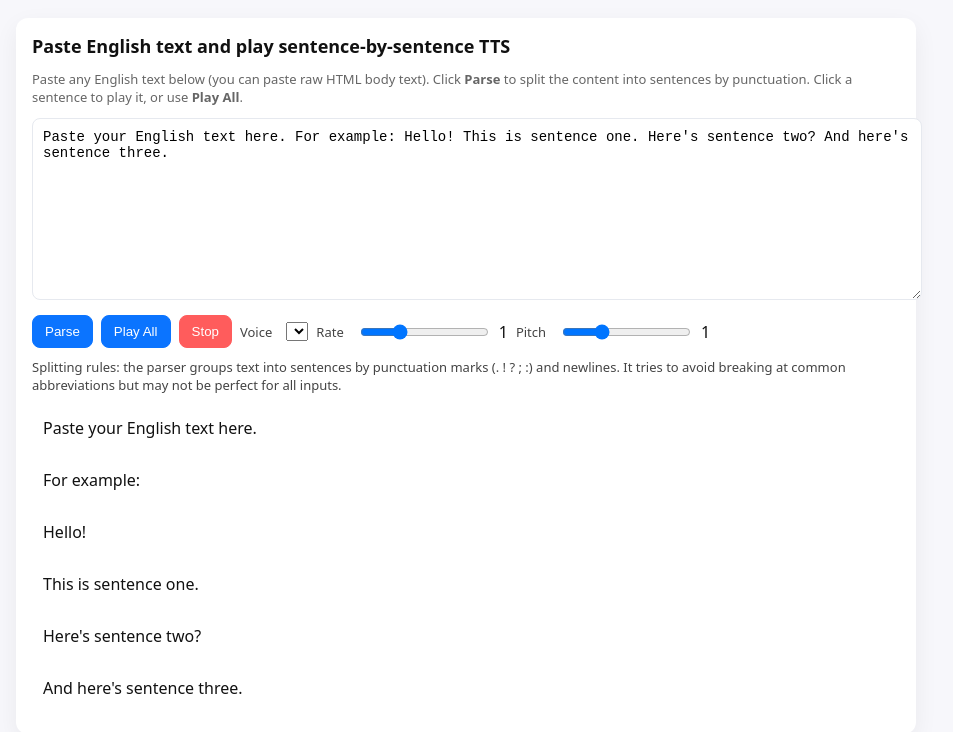
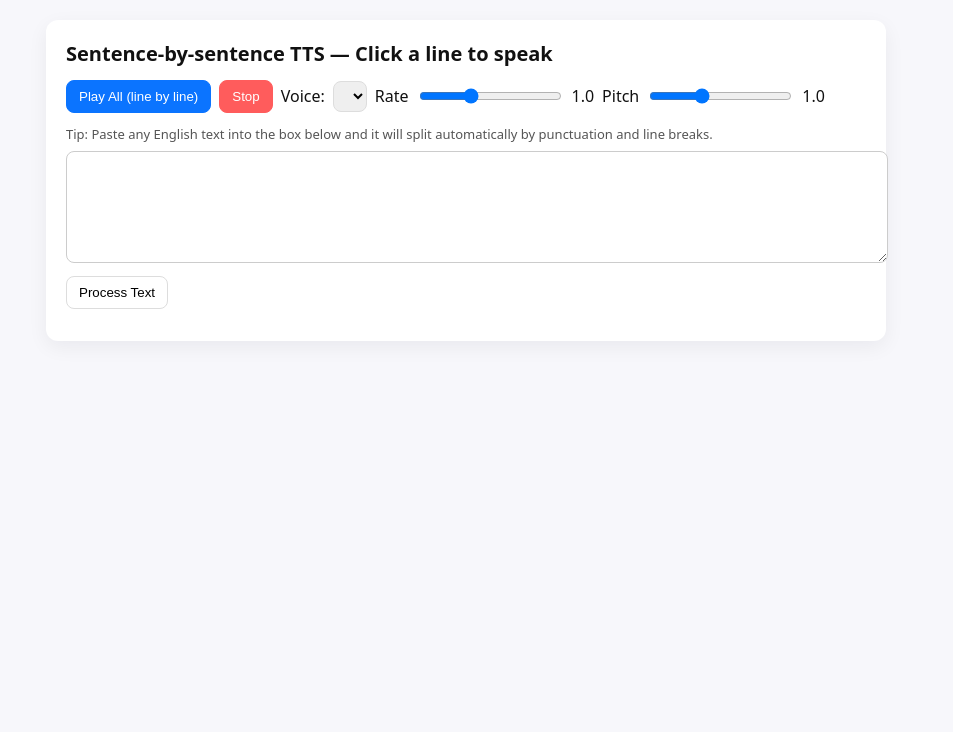
Before and after one commit to fdxzhen/InitialDemo, a plain HTML site: page en/index.html in a window 1280 px wide. Both pictures are taken after a click on the button "Stop". Shown: the whole page, without its empty margins (174-1127 px from the left). Drawn offline with Linux system fonts and the light colour scheme.

Commit message:
change more 5 6

```diff
--- a/en/index.html
+++ b/en/index.html
@@ -3,86 +3,68 @@
 <head>
     <meta charset="utf-8" />
     <meta name="viewport" content="width=device-width,initial-scale=1" />
-    <title>Sentence TTS — Paste & Play</title>
+    <title>Sentence-by-sentence TTS</title>
     <style>
-        :root{--bg:#f7f7fb;--card:#fff;--accent:#0b74ff}
-        body{font-family:system-ui,Segoe UI,Roboto,Helvetica,Arial;margin:18px;background:var(--bg);color:#111}
-        .wrap{max-width:900px;margin:0 auto}
-        .card{background:var(--card);padding:16px;border-radius:12px;box-shadow:0 8px 24px rgba(20,20,40,0.06)}
-        h1{font-size:18px;margin:0 0 12px}
-        .row{display:flex;gap:8px;flex-wrap:wrap;align-items:center;margin-bottom:10px}
-        textarea{width:100%;min-height:160px;padding:10px;border-radius:8px;border:1px solid #e6e9ef;font-size:14px}
+        body{font-family:system-ui,Segoe UI,Roboto,Helvetica,Arial;margin:20px;color:#111;background:#f7f7fb}
+        .container{max-width:800px;margin:0 auto;background:#fff;padding:20px;border-radius:12px;box-shadow:0 6px 20px rgba(20,20,40,0.06)}
+        h1{font-size:20px;margin:0 0 12px}
+        .controls{display:flex;gap:8px;flex-wrap:wrap;margin-bottom:12px;align-items:center}
         button{padding:8px 12px;border-radius:8px;border:1px solid #ddd;background:#fff;cursor:pointer}
-        button.primary{background:var(--accent);color:#fff;border-color:var(--accent)}
+        button.primary{background:#0b74ff;color:#fff;border-color:#0b74ff}
         button.danger{background:#ff5c5c;color:#fff;border-color:#ff5c5c}
-        .controls{display:flex;gap:8px;align-items:center}
-        .lines{margin-top:12px}
-        .line{padding:10px;border-radius:8px;border:1px solid transparent;margin-bottom:8px;cursor:pointer;background:linear-gradient(180deg,transparent,transparent)}
+        select,input[type=range]{padding:6px;border-radius:8px;border:1px solid #ddd}
+        .lines{margin-top:12px;white-space:pre-wrap}
+        .line{padding:10px;border-radius:8px;border:1px dashed transparent;margin-bottom:8px;cursor:pointer}
         .line:hover{background:#f2f8ff}
-        .line.playing{background:var(--accent);color:#fff;border-color:rgba(255,255,255,0.08)}
-        label{font-size:13px;color:#444;margin-right:6px}
-        .hint{font-size:13px;color:#666;margin-top:8px}
-        .small{font-size:13px;color:#444}
+        .line.playing{background:#0b74ff;color:#fff;border-color:#0b74ff}
+        .meta{font-size:13px;color:#555;margin-top:8px}
     </style>
 </head>
 <body>
-<div class="wrap">
-    <div class="card">
-        <h1>Paste English text and play sentence-by-sentence TTS</h1>
+<div class="container">
+    <h1>Sentence-by-sentence TTS — Click a line to speak</h1>
 
-        <div class="hint">Paste any English text below (you can paste raw HTML body text). Click <strong>Parse</strong> to split the content into sentences by punctuation. Click a sentence to play it, or use <strong>Play All</strong>.</div>
+    <div class="controls">
+        <button id="playAll" class="primary">Play All (line by line)</button>
+        <button id="stop" class="danger">Stop</button>
 
-        <div style="margin-top:12px">
-            <textarea id="input">Paste your English text here. For example: Hello! This is sentence one. Here's sentence two? And here's sentence three.</textarea>
-        </div>
+        <label for="voiceSelect">Voice:</label>
+        <select id="voiceSelect"></select>
 
-        <div class="row" style="margin-top:10px">
-            <div class="controls">
-                <button id="parseBtn" class="primary">Parse</button>
-                <button id="playAll" class="primary">Play All</button>
-                <button id="stopBtn" class="danger">Stop</button>
-            </div>
+        <label for="rate">Rate</label>
+        <input id="rate" type="range" min="0.5" max="2" step="0.1" value="1" />
+        <span id="rateLabel">1.0</span>
 
-            <label for="voiceSelect">Voice</label>
-            <select id="voiceSelect"></select>
+        <label for="pitch">Pitch</label>
+        <input id="pitch" type="range" min="0.5" max="2" step="0.1" value="1" />
+        <span id="pitchLabel">1.0</span>
+    </div>
 
-            <label for="rate">Rate</label>
-            <input id="rate" type="range" min="0.6" max="2" step="0.1" value="1" />
-            <span id="rateLabel">1</span>
+    <div class="meta">Tip: Paste any English text into the box below and it will split automatically by punctuation and line breaks.</div>
 
-            <label for="pitch">Pitch</label>
-            <input id="pitch" type="range" min="0.6" max="2" step="0.1" value="1" />
-            <span id="pitchLabel">1</span>
-        </div>
+    <textarea id="inputText" rows="6" style="width:100%;margin-top:8px;padding:10px;border-radius:8px;border:1px solid #ccc;"></textarea>
+    <button id="processText" style="margin-top:8px;">Process Text</button>
 
-        <div class="small hint">Splitting rules: the parser groups text into sentences by punctuation marks (. ! ? ; :) and newlines. It tries to avoid breaking at common abbreviations but may not be perfect for all inputs.</div>
-
-        <div id="lines" class="lines" aria-live="polite" style="margin-top:12px">
-            <!-- parsed lines will appear here -->
-        </div>
-
-    </div>
+    <div class="lines" id="lines"></div>
 </div>
 
 <script>
-    // Basic sentence-by-sentence TTS page
-
     const synth = window.speechSynthesis;
-    const input = document.getElementById('input');
-    const parseBtn = document.getElementById('parseBtn');
-    const linesContainer = document.getElementById('lines');
     const voiceSelect = document.getElementById('voiceSelect');
-    const playAllBtn = document.getElementById('playAll');
-    const stopBtn = document.getElementById('stopBtn');
     const rateInput = document.getElementById('rate');
     const pitchInput = document.getElementById('pitch');
     const rateLabel = document.getElementById('rateLabel');
     const pitchLabel = document.getElementById('pitchLabel');
+    const playAllBtn = document.getElementById('playAll');
+    const stopBtn = document.getElementById('stop');
+    const linesContainer = document.getElementById('lines');
+    const inputText = document.getElementById('inputText');
+    const processBtn = document.getElementById('processText');
 
     let voices = [];
-    let playAllRunning = false;
     let currentUtterance = null;
     let playingIndex = -1;
+    let playAllRunning = false;
 
     function populateVoices(){
         voices = synth.getVoices().sort((a,b)=> a.name.localeCompare(b.name));
@@ -94,110 +76,78 @@
             voiceSelect.appendChild(opt);
         });
     }
+
     populateVoices();
-    if (speechSynthesis.onvoiceschanged !== undefined) speechSynthesis.onvoiceschanged = populateVoices;
+    if (speechSynthesis.onvoiceschanged !== undefined) {
+        speechSynthesis.onvoiceschanged = populateVoices;
+    }
 
     function speakText(text, {onend} = {}){
-        if(!('speechSynthesis' in window)){
-            alert('Your browser does not support SpeechSynthesis API.');
-            return;
-        }
         synth.cancel();
         const u = new SpeechSynthesisUtterance(text);
-        const v = voices[voiceSelect.value] || null;
-        if(v) u.voice = v;
+        const selectedVoice = voices[voiceSelect.value] || null;
+        if(selectedVoice) u.voice = selectedVoice;
         u.rate = parseFloat(rateInput.value);
         u.pitch = parseFloat(pitchInput.value);
-        u.onend = (e)=>{ currentUtterance = null; if(typeof onend === 'function') onend(e); };
-        u.onerror = (e)=>{ currentUtterance = null; if(typeof onend === 'function') onend(e); };
+        u.onend = ()=>{ currentUtterance = null; if(typeof onend==='function') onend(); };
+        u.onerror = ()=>{ currentUtterance = null; if(typeof onend==='function') onend(); };
         currentUtterance = u;
         synth.speak(u);
-        return u;
-    }
-
-    function clearLines(){
-        linesContainer.innerHTML = '';
-    }
-
-    // Sentence splitter: removes tags, normalizes spaces, then extracts sentence-like chunks.
-    function splitIntoSentences(text){
-        if(!text) return [];
-        const tmp = text.replace(/<[^>]+>/g, ' ');           // strip tags
-        const normalized = tmp.replace(/\s+/g, ' ').trim();
-        if(!normalized) return [];
-
-        // capture segments that end with punctuation (.!?;:) or end of string
-        const re = /[^.!?;:]+[.!?;:]?(?:["']+)?/g;
-        const matches = normalized.match(re) || [];
-        const filtered = matches.map(s=>s.trim()).filter(s => s.length>0 && /[a-zA-Z0-9]/.test(s));
-        return filtered;
-    }
-
-    function renderLines(sentences){
-        clearLines();
-        sentences.forEach((s, idx)=>{
-            const el = document.createElement('div');
-            el.className = 'line';
-            el.textContent = s;
-            el.tabIndex = 0;
-            el.addEventListener('click', ()=>{
-                playAllRunning = false;
-                setPlaying(idx);
-                speakText(s, {onend: ()=> setPlaying(-1)});
-            });
-            el.addEventListener('keydown', (e)=>{ if(e.key === 'Enter' || e.key === ' '){ e.preventDefault(); el.click(); } });
-            linesContainer.appendChild(el);
-        });
     }
 
     function setPlaying(index){
-        const nodes = Array.from(linesContainer.children);
-        nodes.forEach((n,i)=> n.classList.toggle('playing', i===index));
+        const lines = Array.from(linesContainer.children);
+        lines.forEach((el,i)=> el.classList.toggle('playing', i===index));
         playingIndex = index;
     }
 
-    parseBtn.addEventListener('click', ()=>{
-        const text = input.value;
-        const sentences = splitIntoSentences(text);
-        if(sentences.length === 0){
-            alert('No sentences detected. Please paste some English text.');
-            return;
-        }
-        renderLines(sentences);
-    });
-
-    playAllBtn.addEventListener('click', async ()=>{
+    async function playAll(){
+        const lines = Array.from(linesContainer.children);
         if(playAllRunning) return;
-        const nodes = Array.from(linesContainer.children);
-        if(nodes.length === 0){
-            alert('No lines to play. Please paste text and press Parse first.');
-            return;
-        }
         playAllRunning = true;
-        for(let i=0;i<nodes.length;i++){
+        for(let i=0;i<lines.length;i++){
             if(!playAllRunning) break;
             setPlaying(i);
-            await new Promise(resolve => { speakText(nodes[i].textContent, {onend: resolve}); });
-            await new Promise(r=>setTimeout(r, 200));
+            await new Promise(resolve=>{
+                speakText(lines[i].textContent, {onend: resolve});
+            });
+            await new Promise(r=>setTimeout(r,250));
         }
         setPlaying(-1);
         playAllRunning = false;
-    });
+    }
+
+    playAllBtn.addEventListener('click', playAll);
 
     stopBtn.addEventListener('click', ()=>{
-        playAllRunning = false;
-        speechSynthesis.cancel();
+        playAllRunning=false;
+        synth.cancel();
         setPlaying(-1);
     });
 
-    rateInput.addEventListener('input', ()=> rateLabel.textContent = rateInput.value);
-    pitchInput.addEventListener('input', ()=> pitchLabel.textContent = pitchInput.value);
+    rateInput.addEventListener('input', ()=> rateLabel.textContent=rateInput.value);
+    pitchInput.addEventListener('input', ()=> pitchLabel.textContent=pitchInput.value);
 
-    // convenience: Ctrl+Enter to parse
-    input.addEventListener('keydown', (e)=>{ if(e.ctrlKey && e.key==='Enter'){ parseBtn.click(); } });
-
-    // auto-parse default content on load
-    window.addEventListener('load', ()=> parseBtn.click());
+    processBtn.addEventListener('click', ()=>{
+        const raw = inputText.value.trim();
+        if(!raw) return;
+        const sentences = raw.split(/(?<=[.!?])\s+|\r?\n+/).filter(Boolean);
+        linesContainer.innerHTML = '';
+        sentences.forEach((s)=>{
+            const div=document.createElement('div');
+            div.className='line';
+            div.textContent=s.trim();
+            div.tabIndex=0;
+            div.addEventListener('click',()=>{
+                playAllRunning=false;
+                const index=Array.from(linesContainer.children).indexOf(div);
+                setPlaying(index);
+                speakText(div.textContent,{onend:()=>setPlaying(-1)});
+            });
+            div.addEventListener('keydown',e=>{if(e.key==='Enter'||e.key===' '){e.preventDefault();div.click();}});
+            linesContainer.appendChild(div);
+        });
+    });
 </script>
 </body>
 </html>
```
